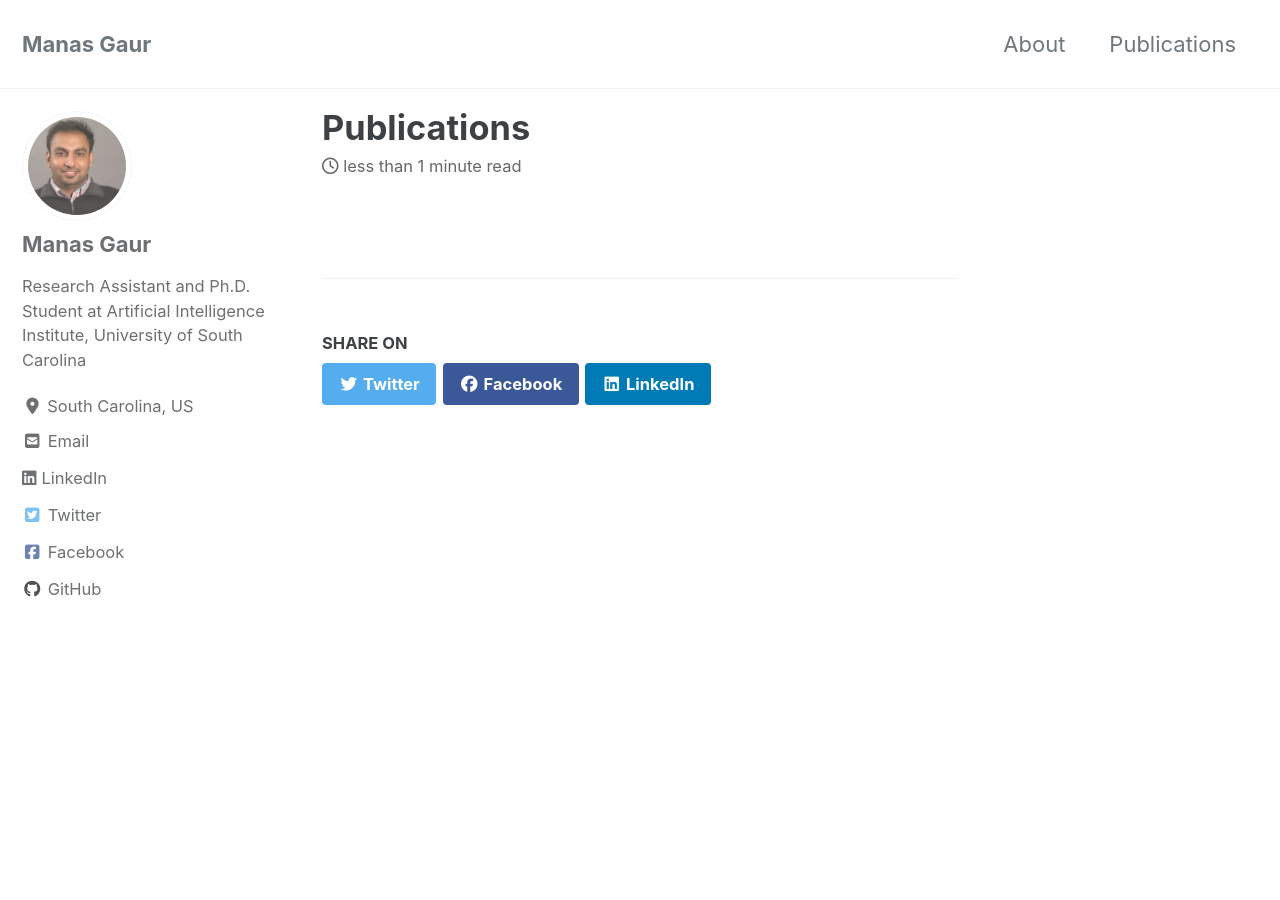
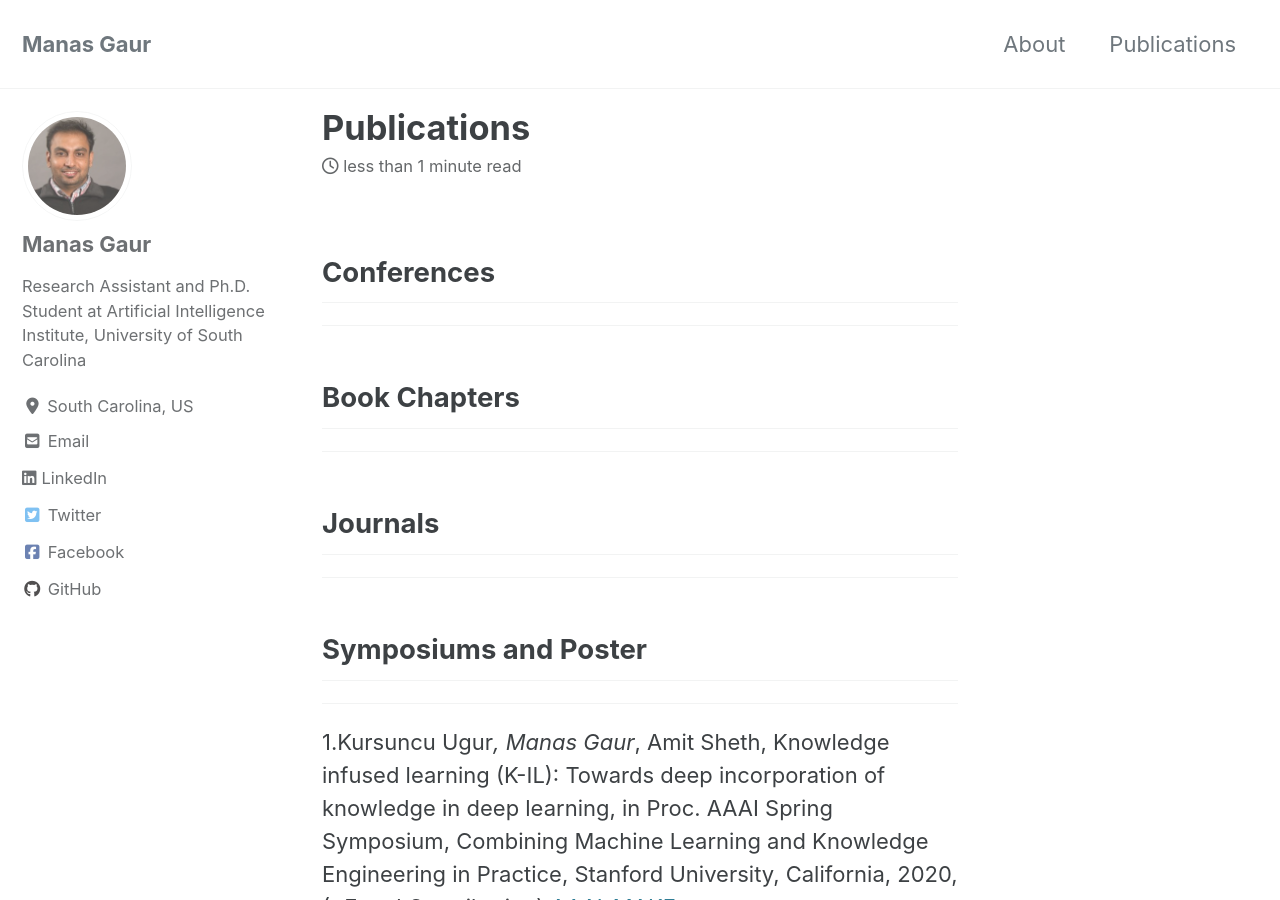
Before and after one commit to manasgaur/manasgaur.github.io, a Jekyll site: the page built from _pages/publications.md, in a window 1280 px wide and 900 px high. Built offline with Jekyll 4.4.1, drawn with Linux system fonts in a browser that asks for light colours; cached includes are drawn as plain includes; nearby versions of some CDN libraries; some of the changed text lies outside the part shown.

Commit message:
update publications

```diff
--- a/_pages/publications.md
+++ b/_pages/publications.md
@@ -3,3 +3,20 @@
 permalink: /publications/
 author_profile: true
 ---
+
+## Conferences
+***
+
+
+## Book Chapters
+***
+
+## Journals
+***
+
+## Symposiums and Poster
+***
+1.Kursuncu Ugur*, Manas Gaur*, Amit Sheth, Knowledge infused learning (K-IL): Towards deep incorporation of knowledge in deep learning, in Proc. AAAI Spring Symposium, Combining Machine Learning and Knowledge Engineering in Practice, Stanford University, California, 2020, (*Equal Contribution).[AAAI-MAKE](http://bit.ly/AAAI-MAKE)
+
+## Challenge
+***
```
